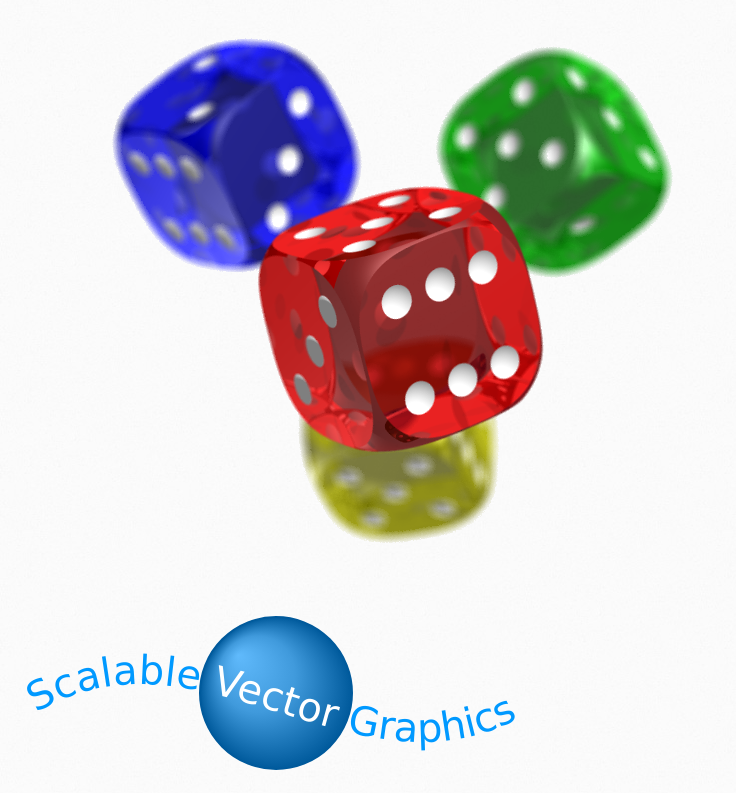
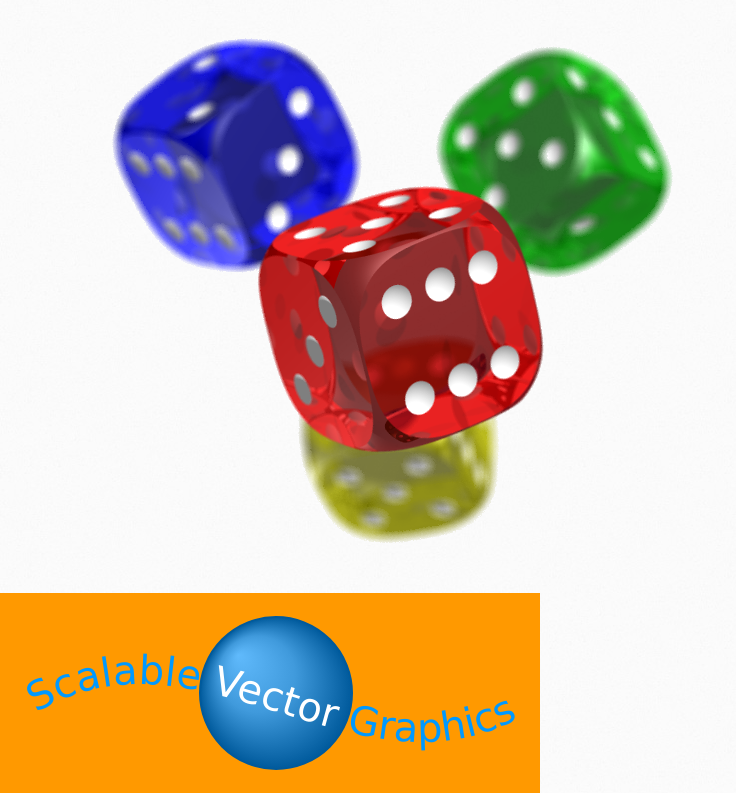
Before and after one commit to sadjehwty/jquery.svgInject.js, a plain HTML site: page index.html in a window 1280 px wide. Shown: the part 1086-1879 px from the top of the page, without its empty margins (0-736 px from the left). Drawn offline with nearby package versions, Linux system fonts and the light colour scheme.

Commit message:
better svg transformation

```diff
--- a/index.html
+++ b/index.html
@@ -9,6 +9,9 @@
     <link rel="stylesheet" type="text/css" href="stylesheets/pygment_trac.css" media="screen">
     <link rel="stylesheet" type="text/css" href="stylesheets/print.css" media="print">
     <style>
+      svg{
+        background-color: #f90;
+      }
       svg textPath{
         fill: #09f;
       }
```
